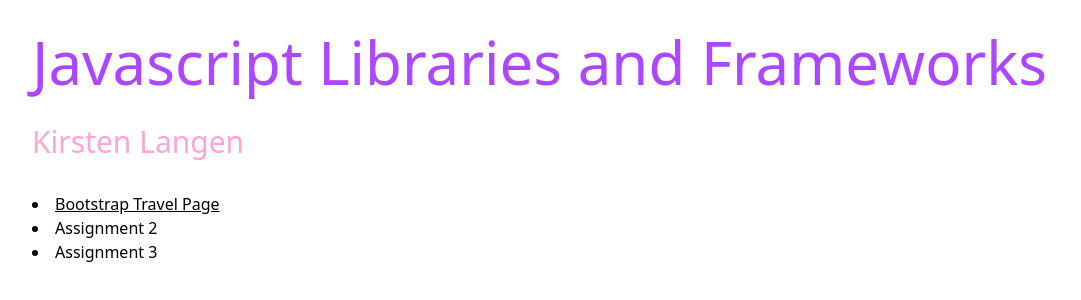
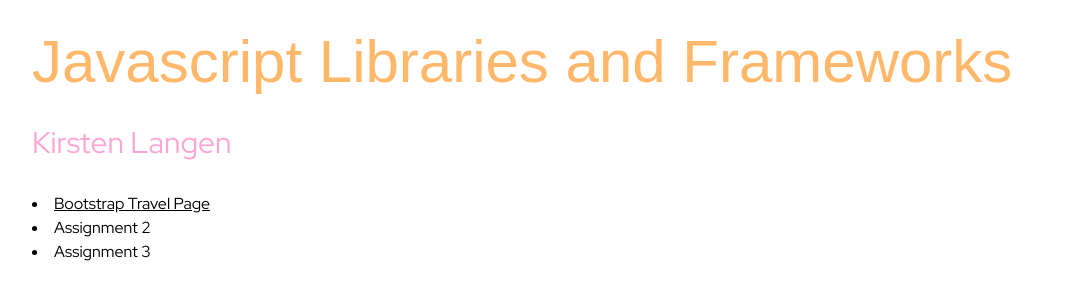
Before and after one commit to klangen1013/javascript-libraries-and-frameworks, a plain HTML site: page index.html in a window 1280 px wide. Shown: the whole page, without its empty margins (0-1081 px from the left). Drawn offline with nearby package versions, Linux system fonts and the light colour scheme; a web font is replaced by a local one.

Commit message:
add inital fonts

```diff
--- a/index.html
+++ b/index.html
@@ -7,16 +7,20 @@
 
     <script src="https://cdn.jsdelivr.net/npm/@tailwindcss/browser@4"></script>
 
+    <link rel="preconnect" href="https://fonts.googleapis.com">
+    <link rel="preconnect" href="https://fonts.gstatic.com" crossorigin>
+    <link href="https://fonts.googleapis.com/css2?family=Oleo+Script+Swash+Caps:wght@400;700&family=Pacifico&family=Red+Hat+Display:ital,wght@0,300..900;1,300..900&display=swap" rel="stylesheet">
+
     <link href="style.css" rel="stylesheet">
 
   </head>
   <body>
 
 <div class="mx-8 my-8">
-    <h1 class="text-6xl text-purple-500">Javascript Libraries and Frameworks</h1>
-    <h2 class="text-3xl text-pink-300 my-8">Kirsten Langen</h2>
+    <h1 class="text-6xl text-orange-300 magic">Javascript Libraries and Frameworks</h1>
+    <h2 class="text-3xl text-pink-300 my-8 redhat-text">Kirsten Langen</h2>
 
-    <ul class="list-disc list-inside">
+    <ul class="list-disc list-inside redhat-text">
       <li><a class="underline" href="bootstrap-travel.html">Bootstrap Travel Page</a></li>
       <li>Assignment 2</li>
       <li>Assignment 3</li>
--- a/style.css
+++ b/style.css
@@ -1,8 +1,16 @@
-.maincontainer {
-    background-color: lavender
+
+@font-face {
+    font-family: "Magic Retro";
+    src: local("Magic Retro"),
+    url("fonts/magic.ttf") format(".ttf");
 }
 
-.col,
-.col-6 {
-    border: solid black 4px;
+.magic {
+    font-family: "Magic Retro", sans-serif;
 }
+.redhat-text {
+  font-family: "Red Hat Display", sans-serif;
+  font-optical-sizing: auto;
+  font-weight: 400;
+  font-style: normal;
+}
```
Also changed, not shown: fonts/magic.ttf (added).
